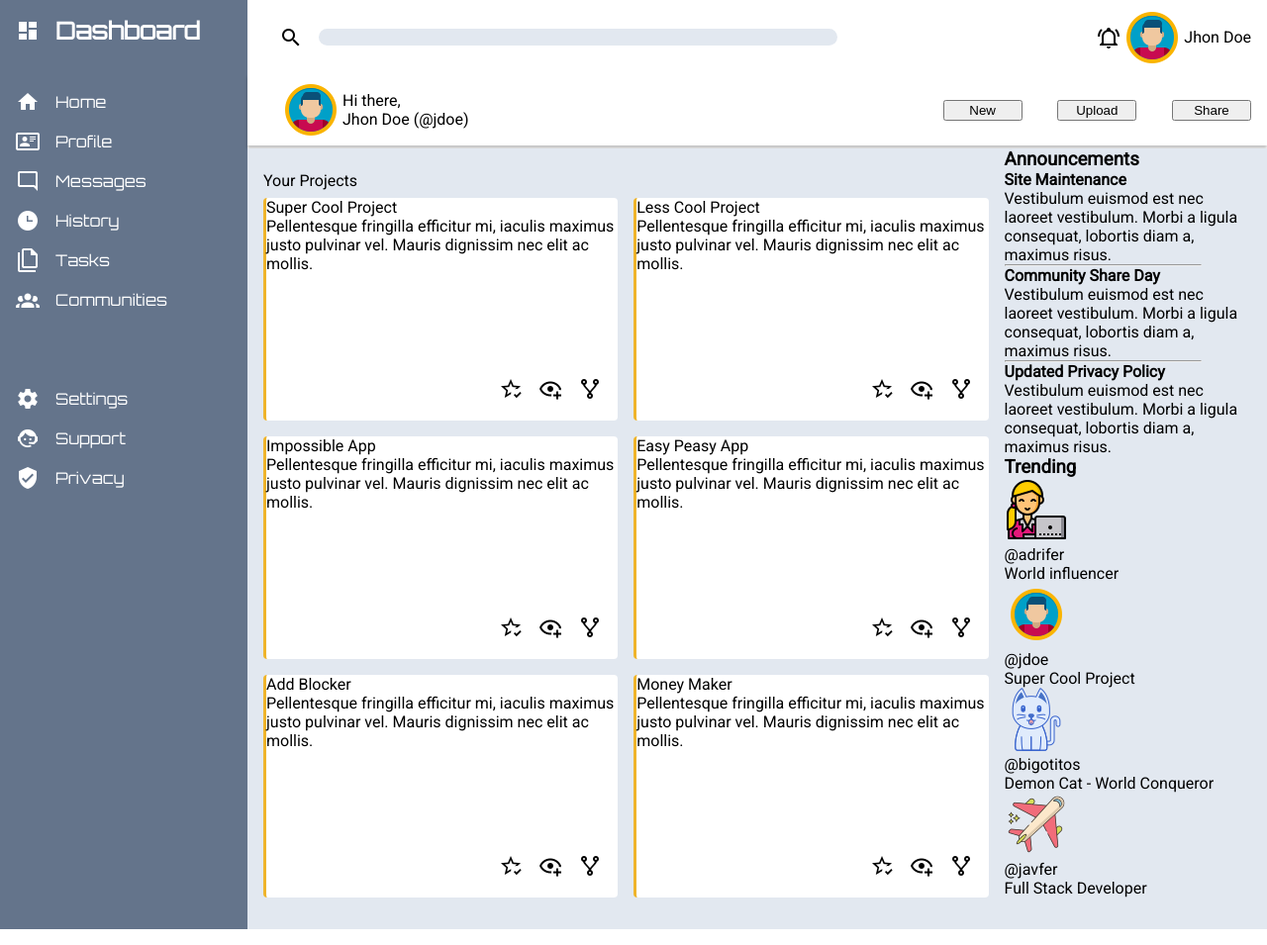
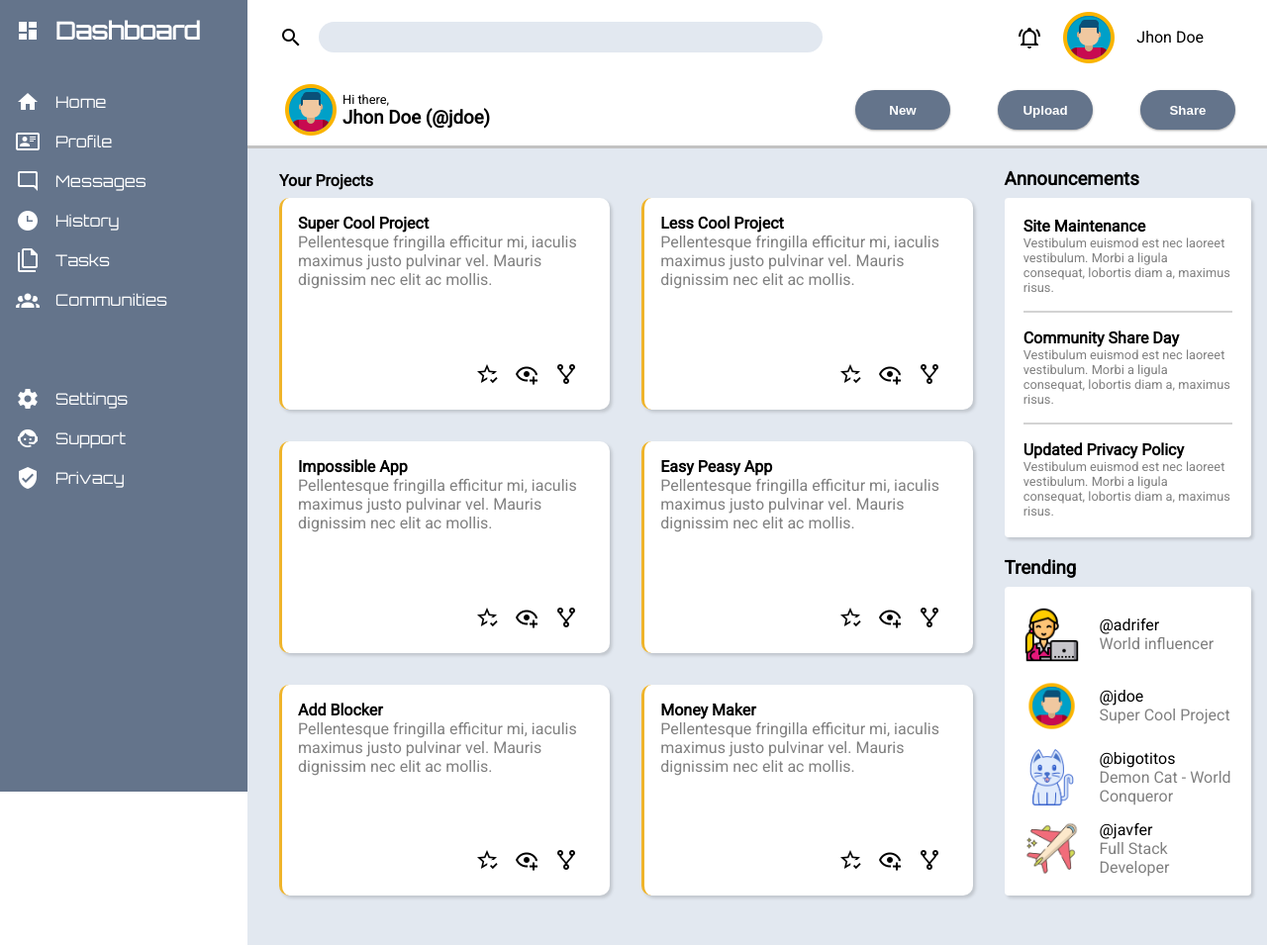
Before and after one commit to Lothtemar/Admin-Dashboard-OdinsP, a plain HTML site: page index.html in a window 1280 px wide. Shown: the whole page at 99% size. Drawn offline with Linux system fonts and the light colour scheme.

Commit message:
update 0.13

```diff
--- a/css/main.css
+++ b/css/main.css
@@ -22,6 +22,7 @@ aside{
     padding-top: 1rem;
     color: white;
     background-color: #64748B;
+    height: 100vh;
 }
 aside > p {
     display: flex;
@@ -72,7 +73,8 @@ header, main {
     display: grid;
     grid-template:
         "th-left th-right" 1fr
-        / 2fr 1fr;
+        / 1fr 400px;
+    padding-right: 2rem;
 }
 .top-header > form {
     grid-area: th-left;
@@ -81,18 +83,20 @@ header, main {
     padding-left: 2rem;
 }
 .top-header > form > input {
-    width: 80%;
+    width: 90%;
+    height: 1.9rem;
     margin-left: 1rem;
     border-radius: 10rem;
     background-color: #e2e8f0;
     border: 0px;
+    text-align: center;
 }
 .top-header > div {
     grid-area: th-right;
     display: flex;
-    justify-content: end;
+    justify-content: flex-end;
     align-items: center;
-    padding-right: 1rem;
+    padding-right: 2rem;
 }
 
 .below-header{
@@ -100,9 +104,10 @@ header, main {
     display: grid;
     grid-template:
         "be-left be-right" 1fr
-        / 2fr 1fr;
-    box-shadow: 0px 3px 3px rgba(0, 0, 0, 0.24);
+        / 1fr 400px;
+    box-shadow: 0px 3px 0px rgba(0, 0, 0, 0.24);
     margin-bottom: 3px;
+    padding-right: 2rem;
 }
 .below-header-left{
     grid-area: be-left;
@@ -119,11 +124,17 @@ header, main {
     display: flex;
     align-items: center;
     justify-content: space-between;
-    padding-right: 1rem;
     padding-left: 1rem;
 }
 .below-header-right > button {
-    width: 5rem;
+    width: 6rem;
+    height: 2.5rem;
+    background-color: #64748B;
+    color: white;
+    border-radius: 50px;
+    font-weight: bold;
+    box-shadow: rgba(0, 0, 0, 0.12) 0px 1px 3px, rgba(0, 0, 0, 0.24) 0px 1px 2px;
+    border: 0px;
 
 }
 main{
@@ -135,7 +146,6 @@ main{
     / 3fr 1fr;
     padding-left: 1rem;
     padding-right: 1rem;
-    padding-bottom: 2rem;
 }
 .main-left{
     grid-area: main-left;
@@ -143,8 +153,10 @@ main{
     grid-template:
     "main-cards-title" 50px
     "main-cards" 1fr
+    "main-cards-footer" 50px
     / 1fr;
-    padding-right: 1rem;
+    padding-right: 2rem;
+    padding-left: 1rem;
 }
 .main-left > .main-cards-title {
     grid-area: main-cards-title;
@@ -160,7 +172,10 @@ main{
     "card3 card4" 1fr
     "card5 card6" 1fr
     / 1fr 1fr;
-    gap: 1rem;
+    gap: 2rem;
+}
+.main-left > .main-cards-footer{
+    grid-area: main-cards-footer;
 }
 .card1 {
     grid-area: card1;
@@ -181,14 +196,16 @@ main{
     grid-area: card6;
 }
 .card{
+    padding: 1rem;
     background-color: #ffffff;
-    border-radius: 4px;
+    border-radius: 10px;
     border-left: 3px solid #efb42b;
     display: grid;
     grid-template:
-    "card-text" 0.9fr
-    "card-buttons" 0.1fr
+    "card-text" 0.95fr
+    "card-buttons" 0.05fr
     / 1fr;
+    box-shadow: rgba(0, 0, 0, 0.15) 2.4px 2.4px 3.2px;
 }
 .card > .card-top {
     grid-area: card-text;
@@ -203,11 +220,99 @@ main{
 }
 .main-right{
     grid-area: main-right;
+    display: grid;
+    grid-template:
+    "main-right-top" 1fr
+    "main-right-bottom" auto
+    "main-right-footer" 50px
+    / 1fr;
+}
+.main-right-top{
+    grid-area: main-right-top;
+    display: grid;
+    grid-template:
+    "main-right-top-title" 50px
+    "main-right-top-card" 1fr
+    / 1fr;
+}
+.main-right-top > h3 {
+    grid-area: main-right-top-title;
+    display: flex;
+    align-items: flex-end;
+    padding-bottom: 0.5rem;
+}
+.main-right-top-card{
+    grid-area: main-right-top-card;
+    padding: 1.2rem;
+    background-color: #ffffff;
+    border-radius: 4px;
+    box-shadow: rgba(0, 0, 0, 0.15) 2.4px 2.4px 3.2px;
+    display: flex;
+    flex-direction: column;
+    align-items:flex-start;
+    justify-content: space-between;
+}
+.main-right-bottom {
+    grid-area: main-right-bottom;
+    display: grid;
+    grid-template:
+    "main-right-bottom-title" 50px
+    "main-right-bottom-card" 1fr
+    / 1fr;
+}
+.main-right-bottom > h3 {
+    grid-area: main-right-bottom-title;
+    display: flex;
+    align-items: flex-end;
+    padding-bottom: 0.5rem;
+}
+.main-right-bottom-card{
+    grid-area: main-right-bottom-card;
+    padding: 1rem;
+    background-color: #ffffff;
+    border-radius: 4px;
+    display: grid;
+    grid-template: 1fr 1fr 1fr 1fr / 1fr;
+    row-gap: 0.5rem;
+    box-shadow: rgba(0, 0, 0, 0.15) 2.4px 2.4px 3.2px;
+}
+.main-right-bottom-card > div > img{
+    display: flex;
+    align-items: center;
+    justify-content: center;
+    padding: 0.2rem;
+    height: 64px;
+    width: 64px;
+    object-fit: contain;
+}
+.main-right-bottom-card > div {
+    display: grid;
+    grid-template: 1fr / 0.3fr 1fr;
+    column-gap: 1rem;
+    align-items: center;
+}
+hr{
+    width: 100%;
+    margin-top: 1rem;
+    margin-bottom: 1rem;
+    border: 1px solid lightgray;
+}
+.main-right-footer{
+    grid-area: main-right-footer;
 }
 
-hr{
-    width: 80%;
-}
 .icon-black {
     filter: invert(100%) sepia(0%) saturate(24%) hue-rotate(114deg) brightness(108%) contrast(108%);
 }
+.bold {
+    font-weight: bold;
+}
+.grey{
+    color: grey;
+}
+.small {
+    font-size: 0.8rem;
+}
+.user-info > img {
+    margin-right: 1rem;
+}
--- a/index.html
+++ b/index.html
@@ -32,7 +32,7 @@
                     <img src="./pics/magnify.png" class="icon-black">
                     <input type="text" id="search_bar">
                 </form>
-            <div>
+                <div class="user-info">
                     <img src="./pics/bell-ring-outline.png" class="icon-black">
                     <img src="./pics/icon-jhon.png">
                     <p>Jhon Doe</p>
@@ -42,8 +42,8 @@
                 <div class="below-header-left">
                     <img src="./pics/icon-jhon.png">
                     <div>
-                        <p>Hi there,</p>
-                        <p>Jhon Doe (@jdoe)</p>
+                            <p class="small">Hi there,</p>
+                            <h3 class="bold">Jhon Doe (@jdoe)</h3>
                     </div>
                 </div>
                 <div class="below-header-right">
@@ -55,12 +55,13 @@
         </header>
         <main>
             <div class="main-left">
-            <div class="main-cards-title"><p>Your Projects</p></div>
+                <div class="main-cards-title"><p class="bold">Your Projects</p></div>
                 <div class="main-cards">
                     <div class="card card1">
+                        <div class="yellow-line"></div>
                         <div class="card-top">
-                        <p>Super Cool Project</p>
-                        <p>Pellentesque fringilla efficitur mi,
+                            <p class="bold">Super Cool Project</p>
+                            <p class="grey">Pellentesque fringilla efficitur mi,
                                 iaculis maximus justo pulvinar vel.
                                 Mauris dignissim nec elit ac mollis.</p>
                         </div>
@@ -72,8 +73,8 @@
                     </div>
                     <div class="card card2">
                         <div class="card-top">
-                        <p>Less Cool Project</p>
-                        <p>Pellentesque fringilla efficitur mi,
+                            <p class="bold">Less Cool Project</p>
+                            <p class="grey">Pellentesque fringilla efficitur mi,
                                 iaculis maximus justo pulvinar vel.
                                 Mauris dignissim nec elit ac mollis.</p>
                         </div>
@@ -85,8 +86,8 @@
                     </div>
                     <div class="card card3">
                         <div class="card-top">
-                        <p>Impossible App</p>
-                        <p>Pellentesque fringilla efficitur mi,
+                            <p class="bold">Impossible App</p>
+                            <p class="grey">Pellentesque fringilla efficitur mi,
                                 iaculis maximus justo pulvinar vel.
                                 Mauris dignissim nec elit ac mollis.</p>
                         </div>
@@ -98,8 +99,8 @@
                     </div>
                     <div class="card card4">
                         <div class="card-top">
-                        <p>Easy Peasy App</p>
-                        <p>Pellentesque fringilla efficitur mi,
+                            <p class="bold">Easy Peasy App</p>
+                            <p class="grey">Pellentesque fringilla efficitur mi,
                                 iaculis maximus justo pulvinar vel.
                                 Mauris dignissim nec elit ac mollis.</p>
                         </div>
@@ -111,8 +112,8 @@
                     </div>
                     <div class="card card5">
                         <div class="card-top">
-                        <p>Add Blocker</p>
-                        <p>Pellentesque fringilla efficitur mi,
+                            <p class="bold">Add Blocker</p>
+                            <p class="grey">Pellentesque fringilla efficitur mi,
                                 iaculis maximus justo pulvinar vel.
                                 Mauris dignissim nec elit ac mollis.</p>
                         </div>
@@ -124,8 +125,8 @@
                     </div>
                     <div class="card card6">
                         <div class="card-top">
-                        <p>Money Maker</p>
-                        <p>Pellentesque fringilla efficitur mi,
+                            <p class="bold">Money Maker</p>
+                            <p class="grey">Pellentesque fringilla efficitur mi,
                                 iaculis maximus justo pulvinar vel.
                                 Mauris dignissim nec elit ac mollis.</p>
                         </div>
@@ -136,60 +137,62 @@
                         </div>
                     </div>
                 </div>
+                <div class="main-cards-footer"></div>
             </div>
             <div class="main-right">
                 <div class="main-right-top">
-                <h3>Announcements</h3>
-                <div>
-                    <h4>Site Maintenance</h4>
-                    <p>Vestibulum euismod est nec laoreet vestibulum.
+                    <h3 class="bold">Announcements</h3>
+                    <div class="main-right-top-card">
+                        <h4 class="bold">Site Maintenance</h4>
+                        <p class="grey small">Vestibulum euismod est nec laoreet vestibulum.
                             Morbi a ligula consequat, lobortis diam a,
                             maximus risus.</p>
                         <hr></hr>
-                    <h4>Community Share Day</h4>
-                    <p>Vestibulum euismod est nec laoreet vestibulum.
+                        <h4 class="bold">Community Share Day</h4>
+                        <p class="grey small">Vestibulum euismod est nec laoreet vestibulum.
                             Morbi a ligula consequat, lobortis diam a,
                             maximus risus.</p>
                         <hr></hr>
-                    <h4>Updated Privacy Policy</h4>
-                    <p>Vestibulum euismod est nec laoreet vestibulum.
+                        <h4 class="bold">Updated Privacy Policy</h4>
+                        <p class="grey small">Vestibulum euismod est nec laoreet vestibulum.
                             Morbi a ligula consequat, lobortis diam a,
                             maximus risus.</p>
                     </div>
                 </div>
                 <div class="main-right-bottom">
-                <h3>Trending</h3>
-                <div>
+                    <h3 class="bold">Trending</h3>
+                    <div class="main-right-bottom-card">
                         <div>
                             <img src="./pics/icon-adriana.png">
                             <div>
                                 <p>@adrifer</p>
-                            <p>World influencer</p>
+                                <p class="grey">World influencer</p>
                             </div>
                         </div>
                         <div>
                             <img src="./pics/icon-jhon.png">
                             <div>
                                 <p>@jdoe</p>
-                            <p>Super Cool Project</p>
+                                <p class="grey">Super Cool Project</p>
                             </div>
                         </div>
                         <div>
                             <img src="./pics/icon-grey.png">
                             <div>
                                 <p>@bigotitos</p>
-                            <p>Demon Cat - World Conqueror</p>
+                                <p class="grey">Demon Cat - World Conqueror</p>
                             </div>
                         </div>
                         <div>
                             <img src="./pics/icon-javier.png">
                             <div>
                                 <p>@javfer</p>
-                            <p>Full Stack Developer</p>
+                                <p class="grey">Full Stack Developer</p>
                             </div>
                         </div>
                     </div>
                 </div>
+                <div class="main-right-footer"></div>
             </div>
         </main>
 </body>
```
Lines whose indentation alone changed are shown as unchanged.
